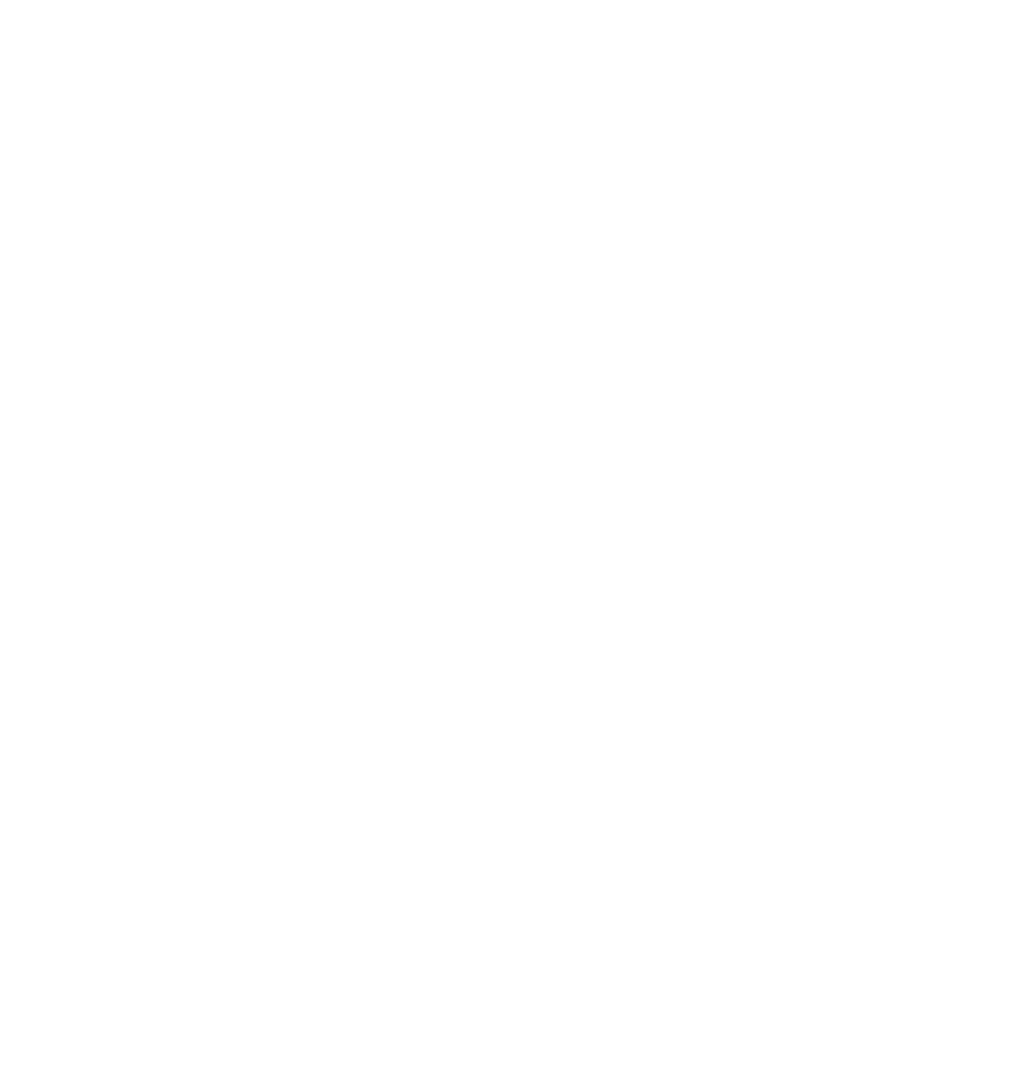
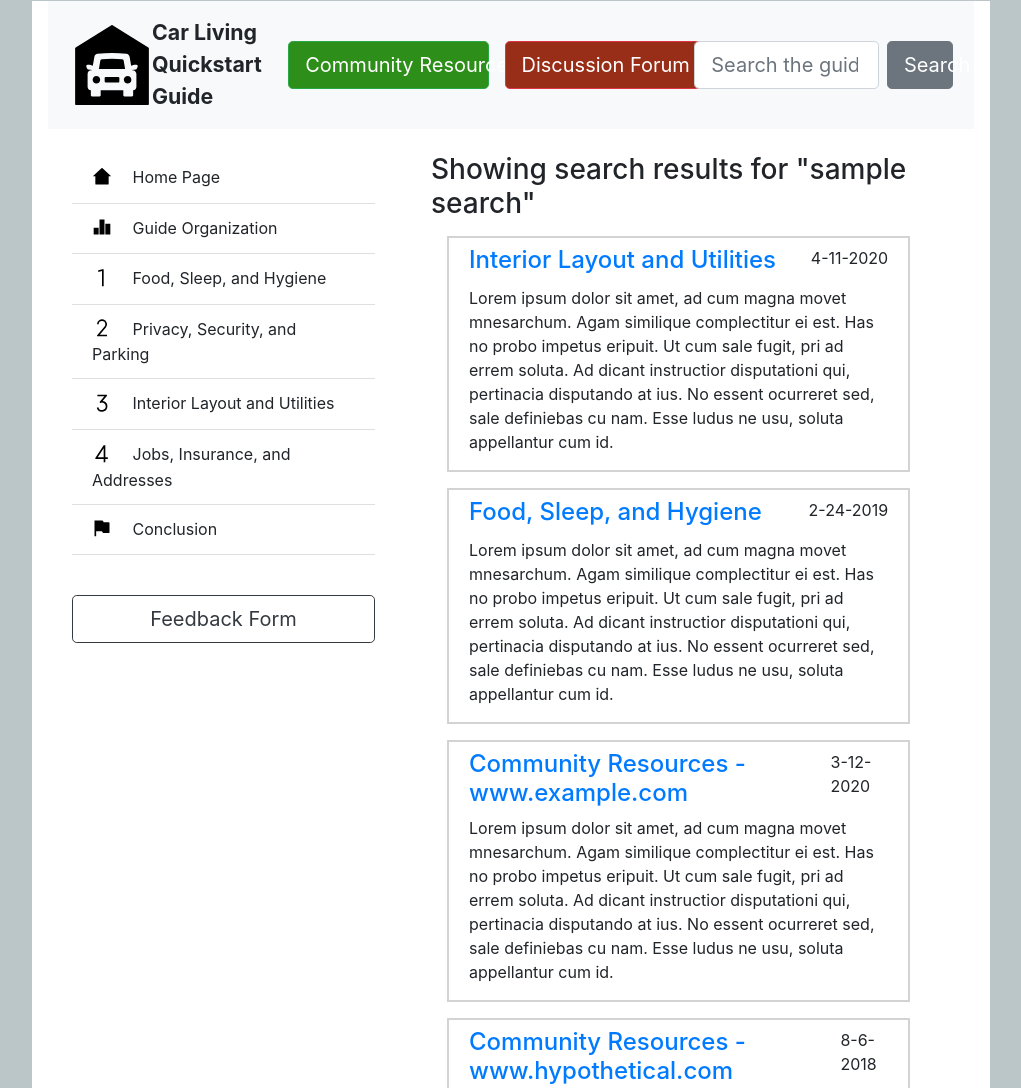
Before and after one commit to AverageDragon/car-living-quickstart-guide, a plain HTML site: page g/search.html in a window 1280 px wide. Shown: the top 1088 px of the page, without its empty margins (129-1150 px from the left). Before the commit the page ends 800 px from the top, so only its background shows below. Drawn offline with nearby package versions, Linux system fonts and the light colour scheme.

Commit message:
Complete search skeleton

```diff
--- a/g/search.html
+++ b/g/search.html
@@ -0,0 +1,147 @@
+<!DOCTYPE html>
+<html>
+<!--
+  Jonathan H.
+  3/8/2020
+  PageDescriptionHere
+-->
+
+<head>
+   <meta charset="utf-8">
+   <meta name="viewport" content="width=device-width, initial-scale=1, shrink-to-fit=no">
+   <link rel="icon" type="image/ico" href="../img/favicon.ico">
+
+   <!-- Change the PageNameHere depending on which page we are on -->
+   <title>Search Results - Car Living Quickstart Guide</title>
+
+   <!-- Bootstrap -->
+   <link rel="stylesheet" href="https://maxcdn.bootstrapcdn.com/bootstrap/4.0.0/css/bootstrap.min.css" integrity="sha384-Gn5384xqQ1aoWXA+058RXPxPg6fy4IWvTNh0E263XmFcJlSAwiGgFAW/dAiS6JXm" crossorigin="anonymous">
+   <link href="../styles/global-styles.css" rel="stylesheet">
+</head>
+
+<body>
+<div id="wrapper">
+   <nav class="navbar navbar-expand-lg navbar-light bg-light">
+      <div class="collapse navbar-collapse" id="navbarSupportedContent">
+         <ul class="navbar-nav mr-auto">
+            <li class="nav-item active">
+				<div class="flexwrap" onclick="location.href='home.html';">
+					<img class="logo" src="../img/icon.svg"/>
+					<div class="logo-text">Car Living<br>Quickstart Guide</div>
+				</div>
+            </li>
+            <li class="nav-item active">
+               <button type="button" class="btn c2 btn-success btn-lg" onclick="location.href='resources.html';">Community Resources</button>
+            </li>
+            <li class="nav-item active">
+               <button type="button" class="btn c3 btn-danger btn-lg" onclick="window.open('https://old.reddit.com/r/vandwellers/');">Discussion Forum</button>
+            </li>
+         </ul>
+         <form class="form-inline my-2 my-lg-0" action="search.html" method="get">
+            <input class="form-control form-control-lg mr-sm-2" type="search" placeholder="Search the guide..." name="search" aria-label="Search">
+            <button class="btn btn-lg btn-secondary my-2 my-sm-0" type="submit">Search</button>
+         </form>
+      </div>
+   </nav>
+
+   <main>
+      <!-- Icons are from remixicon.com -->
+      <aside>
+         <ul class="list-group-flush">
+			<!-- Add list-group-item-primary to the class of the currently selected page -->
+            <li class="list-group-item unselected" onclick="location.href='home.html';">
+               <img class="icon" src="../img/home-2-fill.svg"/>
+               Home Page
+            </li>
+            <li class="list-group-item unselected" onclick="location.href='organization.html';">
+               <img class="icon" src="../img/bar-chart-2-fill.svg"/>
+               Guide Organization
+            </li>
+            <li class="list-group-item unselected" onclick="location.href='1-routine.html';">
+               <img class="icon" src="../img/number-1.svg"/>
+               Food, Sleep, and Hygiene
+            </li>
+            <li class="list-group-item unselected" onclick="location.href='2-privacy.html';">
+               <img class="icon" src="../img/number-2.svg"/>
+               Privacy, Security, and Parking
+            </li>
+            <li class="list-group-item unselected" onclick="location.href='3-interior.html';">
+               <img class="icon" src="../img/number-3.svg"/>
+               Interior Layout and Utilities
+            </li>
+            <li class="list-group-item unselected" onclick="location.href='4-paperwork.html';">
+               <img class="icon" src="../img/number-4.svg"/>
+               Jobs, Insurance, and Addresses
+            </li>
+            <li class="list-group-item unselected" onclick="location.href='conclusion.html';">
+               <img class="icon" src="../img/flag-fill.svg"/>
+               Conclusion
+            </li>
+         </ul>
+         <button type="button" class="btn btn-lg btn-outline-dark" onclick="location.href='feedback.html';">Feedback Form</button>
+      </aside>
+
+      <article>
+         <!-- All normal content goes here -->
+         <h3 class="query"> Showing search results for "sample search"</h3>
+
+         <div class="search-results">
+         <div class="res">
+               <div class="flexbar">
+                  <h4><a href="home.html">Interior Layout and Utilities</a></h4>
+                  <p>4-11-2020</p>
+               </div>
+               <p>Lorem ipsum dolor sit amet, ad cum magna movet mnesarchum. Agam similique complectitur ei est. Has no probo impetus eripuit. Ut cum sale fugit, pri ad errem soluta. Ad dicant instructior disputationi qui, pertinacia disputando at ius. No essent ocurreret sed, sale definiebas cu nam. Esse ludus ne usu, soluta appellantur cum id.</p>
+            </div>
+            <div class="res">
+               <div class="flexbar">
+                  <h4><a href="home.html">Food, Sleep, and Hygiene</a></h4>
+                  <p>2-24-2019</p>
+               </div>
+               <p>Lorem ipsum dolor sit amet, ad cum magna movet mnesarchum. Agam similique complectitur ei est. Has no probo impetus eripuit. Ut cum sale fugit, pri ad errem soluta. Ad dicant instructior disputationi qui, pertinacia disputando at ius. No essent ocurreret sed, sale definiebas cu nam. Esse ludus ne usu, soluta appellantur cum id.</p>
+            </div>
+            <div class="res">
+               <div class="flexbar">
+                  <h4><a href="home.html">Community Resources - www.example.com</a></h4>
+                  <p>3-12-2020</p>
+               </div>
+               <p>Lorem ipsum dolor sit amet, ad cum magna movet mnesarchum. Agam similique complectitur ei est. Has no probo impetus eripuit. Ut cum sale fugit, pri ad errem soluta. Ad dicant instructior disputationi qui, pertinacia disputando at ius. No essent ocurreret sed, sale definiebas cu nam. Esse ludus ne usu, soluta appellantur cum id.</p>
+            </div>
+            <div class="res">
+               <div class="flexbar">
+                  <h4><a href="home.html">Community Resources - www.hypothetical.com</a></h4>
+                  <p>8-6-2018</p>
+               </div>
+               <h5><i>Found in: Community Resources</i></h5>
+               <p>Lorem ipsum dolor sit amet, ad cum magna movet mnesarchum. Agam similique complectitur ei est. Has no probo impetus eripuit. Ut cum sale fugit, pri ad errem soluta. Ad dicant instructior disputationi qui, pertinacia disputando at ius. No essent ocurreret sed, sale definiebas cu nam. Esse ludus ne usu, soluta appellantur cum id.</p>
+            </div>
+            <div class="res">
+               <div class="flexbar">
+                  <h4><a href="home.html">Community Resources - www.website.com</a></h4>
+                  <p>12-22-2016</p>
+               </div>
+               <p>Lorem ipsum dolor sit amet, ad cum magna movet mnesarchum. Agam similique complectitur ei est. Has no probo impetus eripuit. Ut cum sale fugit, pri ad errem soluta. Ad dicant instructior disputationi qui, pertinacia disputando at ius. No essent ocurreret sed, sale definiebas cu nam. Esse ludus ne usu, soluta appellantur cum id.</p>
+            </div>
+            <div class="res">
+               <div class="flexbar">
+                  <h4><a href="home.html">Community Resources - www.whyareyoureadingthese.com</a></h4>
+                  <p>3-10-2020</p>
+               </div>
+               <p>Lorem ipsum dolor sit amet, ad cum magna movet mnesarchum. Agam similique complectitur ei est. Has no probo impetus eripuit. Ut cum sale fugit, pri ad errem soluta. Ad dicant instructior disputationi qui, pertinacia disputando at ius. No essent ocurreret sed, sale definiebas cu nam. Esse ludus ne usu, soluta appellantur cum id.</p>
+            </div>
+         </div>
+		<!-- Remove "no-page" from the buttons as appropriate, and rename the sections -->
+         <div class="page-buttons">
+            <button type="button" class="btn btn-info btn no-page" onclick="location.href='conclusion.html';">
+               Previous (Previous Section)
+            </button>
+            <button type="button" class="btn btn-info btn no-page" onclick="location.href='conclusion.html';">
+               Next (Next Section)
+            </button>
+         </div>
+      </article>
+   </main>
+</div>
+</body>
+
+</html>
--- a/styles/global-styles.css
+++ b/styles/global-styles.css
@@ -146,10 +146,14 @@ article {
    visibility: hidden !important;
 }
 
+/* Resources table styles */
 .flexbar {
    display: flex;
    justify-content: space-between;
-   align-items: center;
+   align-items: flex-start;
+}
+
+.resourcesbar {
    margin-bottom: 16px;
 }
 
@@ -178,3 +182,15 @@ article table {
 article table a {
    color: black;
 }
+
+/* Search results styles */
+
+.res {
+   width: 90%;
+   border: 2px solid lightgray;
+   margin: 16px;
+   padding-left: 20px;
+   padding-right: 20px;
+   padding-top: 8px;
+   padding-bottom: 0px;
+}
```
Also changed, not shown: g/resources.html (+1 -1 lines).
